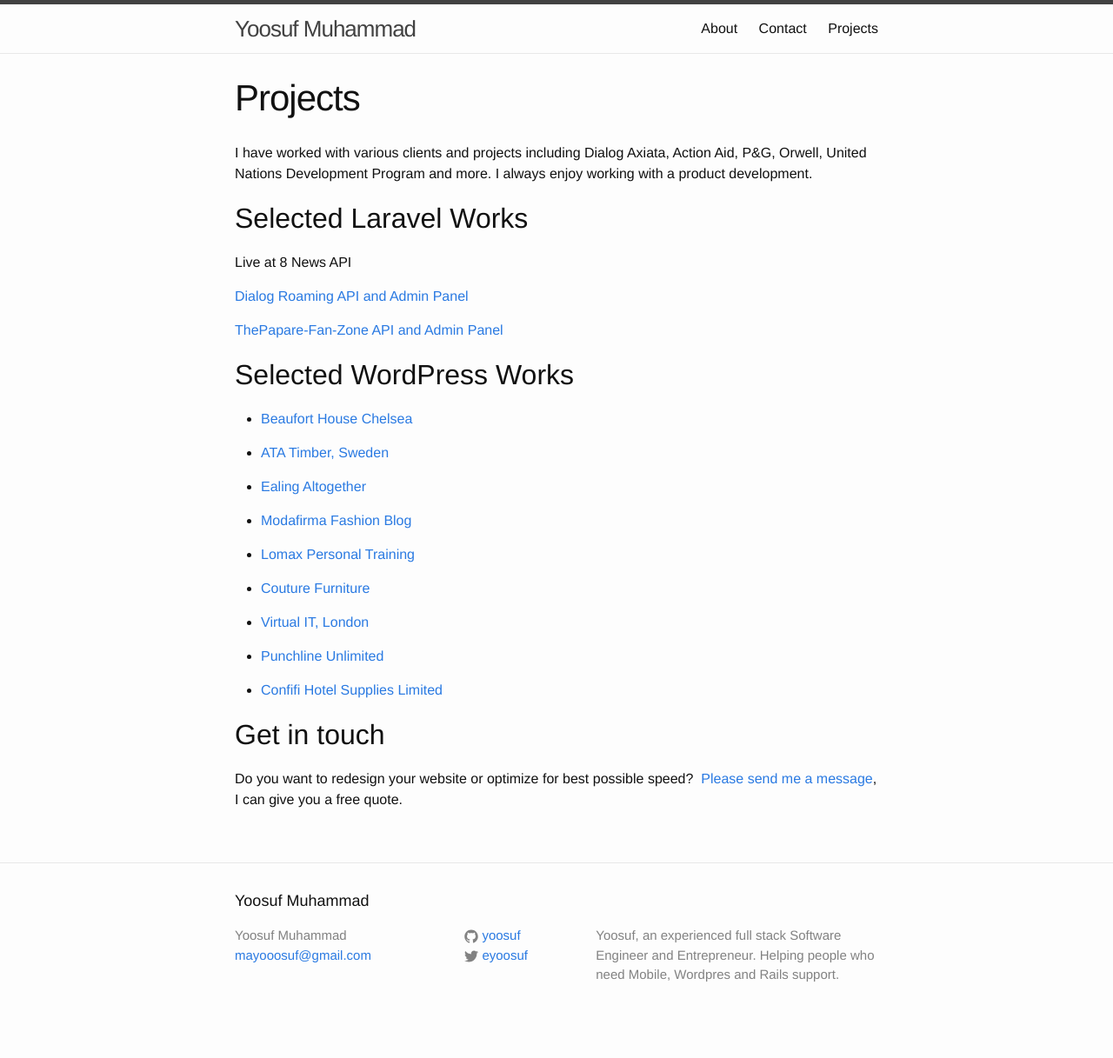
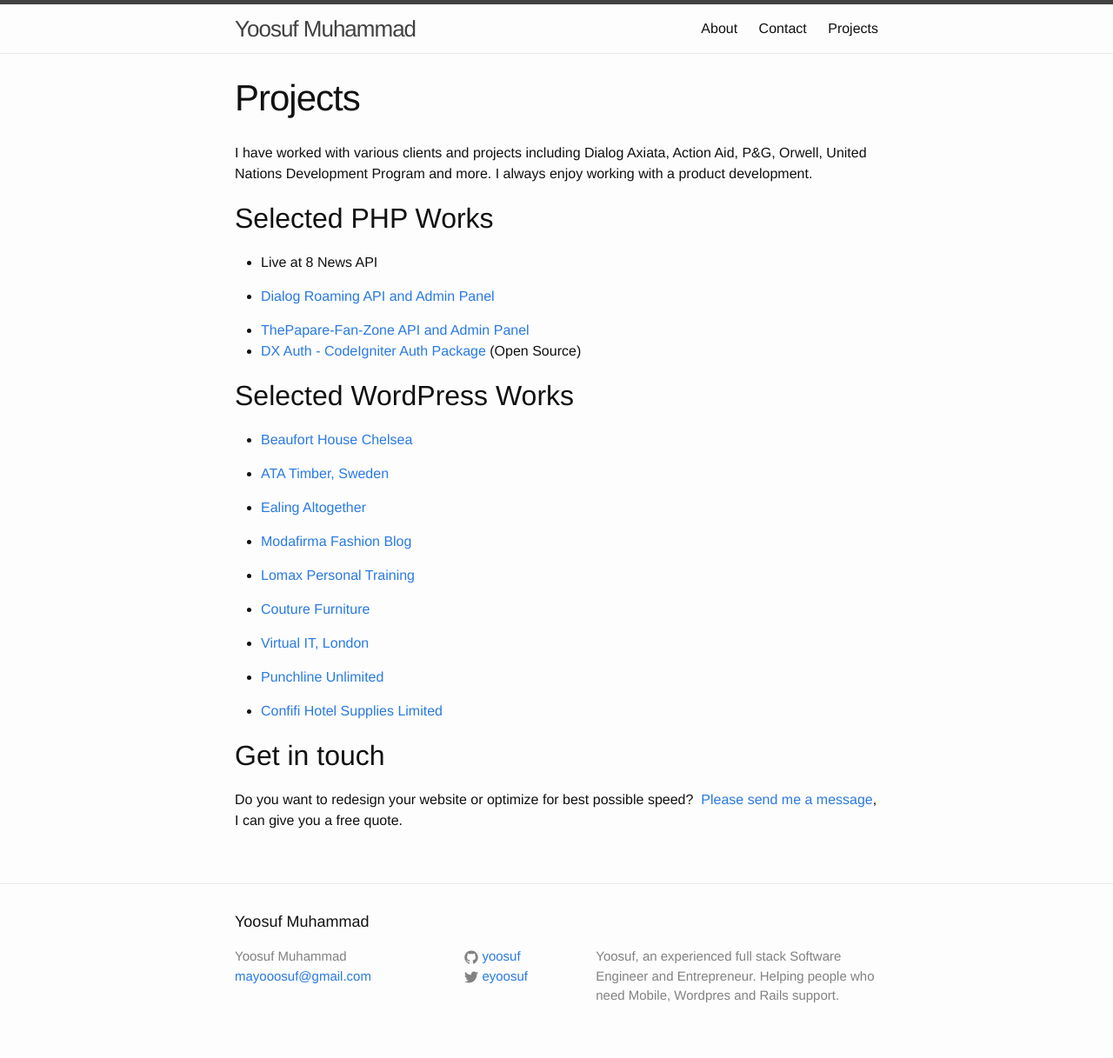
Before and after one commit to yoosuf/yoosuf.github.io, a Jekyll site: the page built from projects.md, in a window 1280 px wide. Shown: the whole page at 87% size. Built offline with Jekyll 4.4.1, drawn with Linux system fonts in a browser that asks for light colours; before the commit the page ends 1193 px from its top, so only the background shows below that.

Commit message:
Pojects page updated

```diff
--- a/projects.md
+++ b/projects.md
@@ -7,13 +7,16 @@
 
 I have worked with various clients and projects including Dialog Axiata, Action Aid, P&G, Orwell, United Nations Development Program and more. I always enjoy working with a product development.
 
-## Selected Laravel Works
+## Selected PHP Works
 
-Live at 8 News API
+* Live at 8 News API
 
-[Dialog Roaming API and Admin Panel](https://github.com/yoosuf/Dialog-Roaming)
 
-[ThePapare-Fan-Zone API and Admin Panel](https://github.com/yoosuf/ThePapare-Fan-Zone)
+* [Dialog Roaming API and Admin Panel](https://github.com/yoosuf/Dialog-Roaming)
+
+
+* [ThePapare-Fan-Zone API and Admin Panel](https://github.com/yoosuf/ThePapare-Fan-Zone)
+* [DX Auth - CodeIgniter Auth Package](https://github.com/yoosuf/DX-Auth) (Open Source)
 
 
 ## Selected WordPress Works
```
